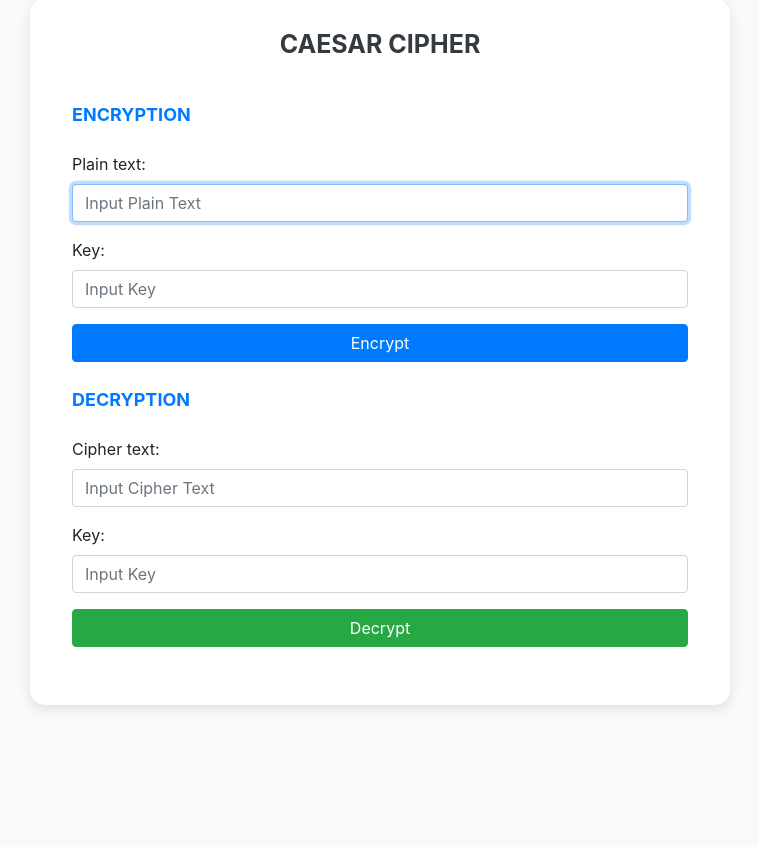
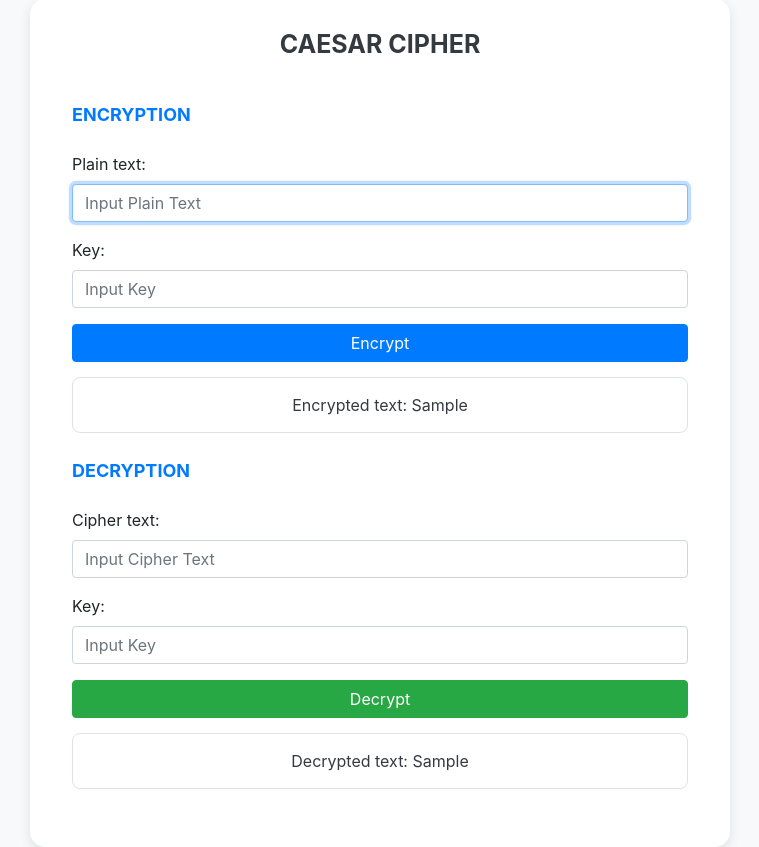
Before and after one commit to TranTrongDatt/BMTTNC_BuiBaoHan_2280600871, a Flask app: template Buoi2/templates/caesar.html in a window 1280 px wide. Shown: the part 51-898 px from the top of the page, without its empty margins (260-1019 px from the left). Before the commit the page ends 760 px from the top, so only its background shows below. Run offline with Flask 3, Linux system fonts and the light colour scheme; the template is opened without the code that fills it: most values are stand-ins (such as "Sample title", 1, 10 or a date in 2020).

Commit message:
Update caesar.html

```diff
--- a/Buoi2/templates/caesar.html
+++ b/Buoi2/templates/caesar.html
@@ -39,6 +39,34 @@
         .btn {
             width: 100%;
         }
+        .result-box {
+            margin-top: 15px;
+            padding: 15px;
+            background-color: #ffffff;
+            border: 1px solid #dee2e6;
+            border-radius: 8px;
+            font-size: 16px;
+            color: #343a40;
+            text-align: center;
+            display: none;
+        }
+        .result-box.show {
+            display: block;
+        }
+        .error-box {
+            margin-top: 15px;
+            padding: 15px;
+            background-color: #f8d7da;
+            border: 1px solid #f5c6cb;
+            border-radius: 8px;
+            font-size: 16px;
+            color: #721c24;
+            text-align: center;
+            display: none;
+        }
+        .error-box.show {
+            display: block;
+        }
     </style>
 </head>
 <body>
@@ -59,6 +87,16 @@
                         </div>
                         <button type="submit" class="btn btn-primary">Encrypt</button>
                     </form>
+                    {% if encrypt_result %}
+                    <div class="result-box show">
+                        Encrypted text: {{ encrypt_result }}
+                    </div>
+                    {% endif %}
+                    {% if encrypt_error %}
+                    <div class="error-box show">
+                        {{ encrypt_error }}
+                    </div>
+                    {% endif %}
                 </td>
             </tr>
 
@@ -76,6 +114,16 @@
                         </div>
                         <button type="submit" class="btn btn-success">Decrypt</button>
                     </form>
+                    {% if decrypt_result %}
+                    <div class="result-box show">
+                        Decrypted text: {{ decrypt_result }}
+                    </div>
+                    {% endif %}
+                    {% if decrypt_error %}
+                    <div class="error-box show">
+                        {{ decrypt_error }}
+                    </div>
+                    {% endif %}
                 </td>
             </tr>
         </table>
```
